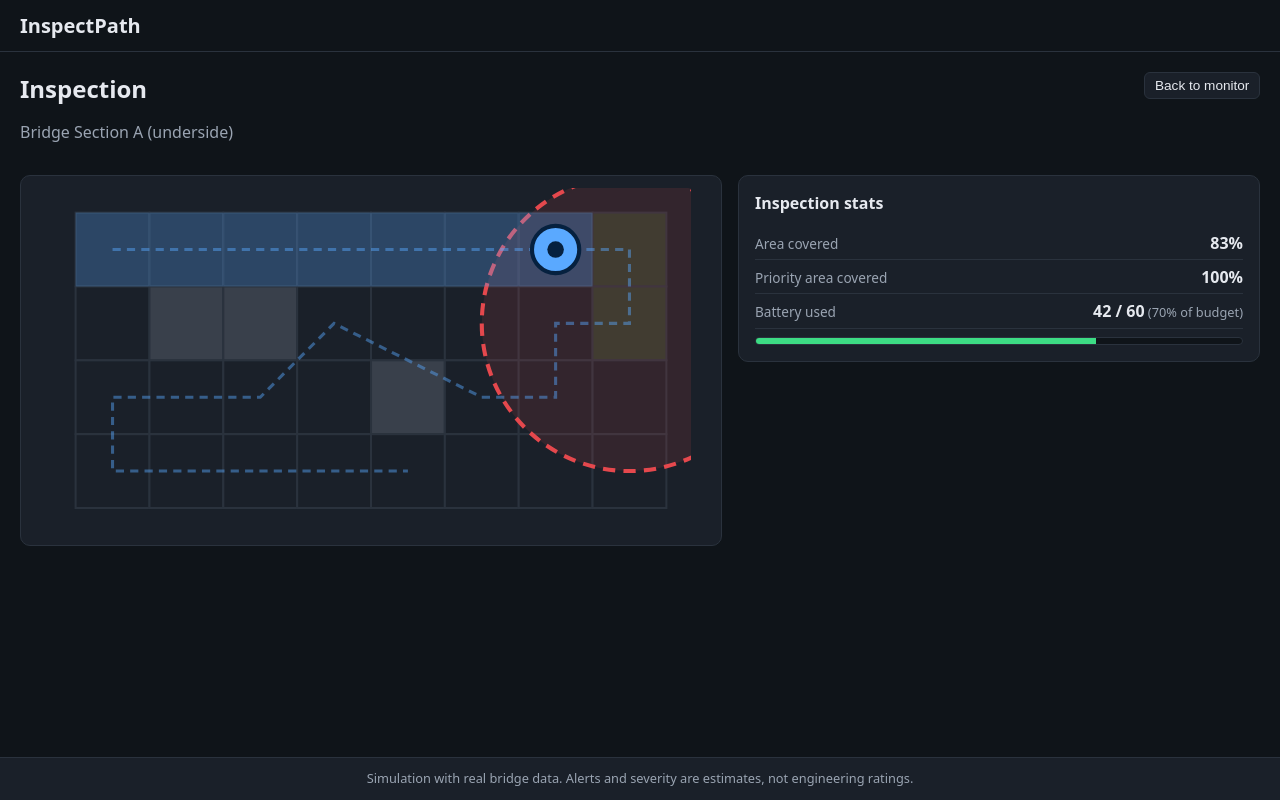
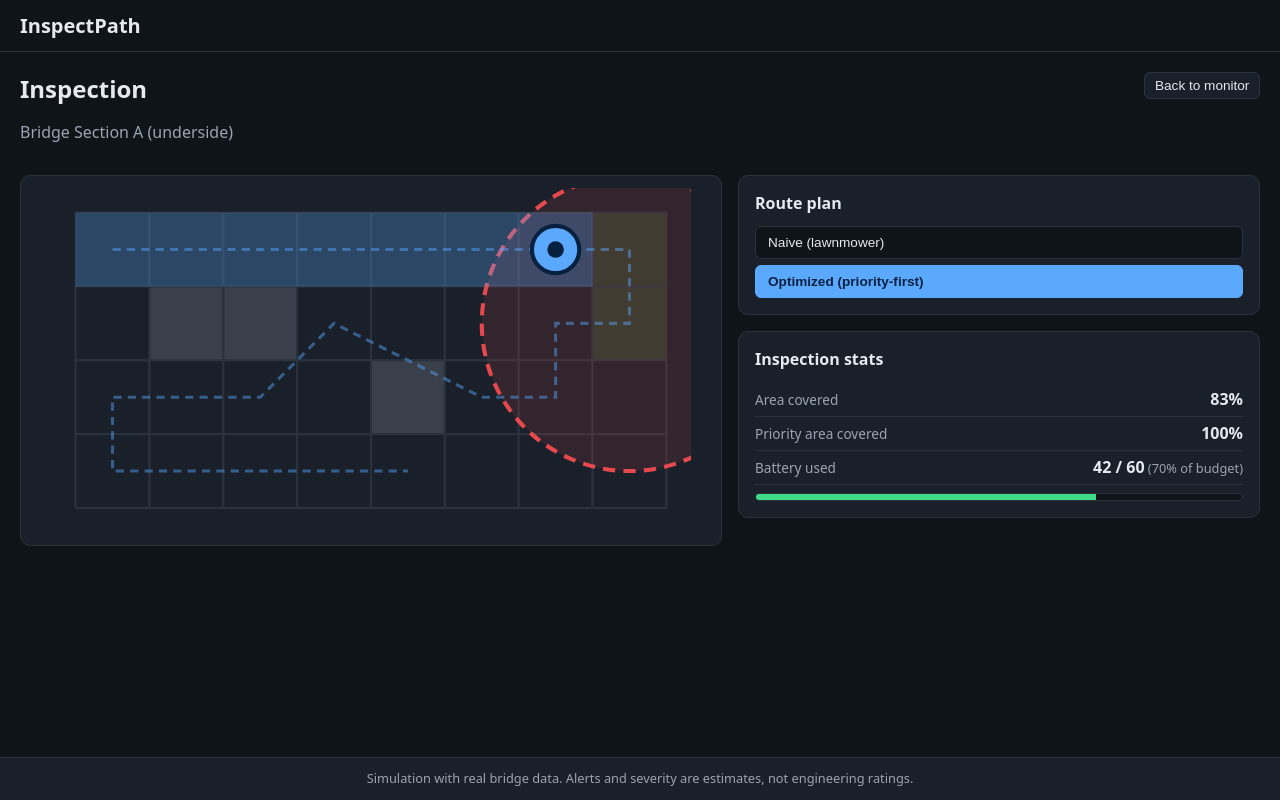
Before and after one commit to Mohammed-Suhail-Shaikh/InspectPath-NewSim, a React (Vite) app in the folder web/: page / in a window 1280 px wide. Both pictures are taken after a click on the button "Dispatch inspection". Built offline with nearby package versions, Linux system fonts and the light colour scheme.

Commit message:
Add plan toggle

```diff
--- a/web/src/features/inspection/InspectionView.tsx
+++ b/web/src/features/inspection/InspectionView.tsx
@@ -6,6 +6,7 @@ import GridMap from "./GridMap";
 import RobotMarker from "./RobotMarker";
 import CoverageLayer from "./CoverageLayer";
 import StatsPanel from "./StatsPanel";
+import PlanToggle from "./PlanToggle";
 import { useRobotRun } from "./useRobotRun";
 import { cellCenter } from "./mapLayout";
 
@@ -86,8 +87,9 @@ export default function InspectionView() {
         </div>
 
         <aside className="inspection-side">
+          <PlanToggle />
           {plan && <StatsPanel stats={plan.stats} />}
-          {/* Plan toggle (task 14), findings (tasks 16-17) added next. */}
+          {/* Findings (tasks 16-17) added next. */}
         </aside>
       </div>
     </div>
--- /dev/null
+++ b/web/src/features/inspection/PlanToggle.tsx
@@ -0,0 +1,31 @@
+import { useViewState } from "../../app/viewState";
+import type { PlanType } from "../../data/types";
+
+const OPTIONS: { value: PlanType; label: string }[] = [
+  { value: "naive", label: "Naive (lawnmower)" },
+  { value: "optimized", label: "Optimized (priority-first)" },
+];
+
+// Switches the active plan. The map, robot path, coverage, and stats all
+// re-derive from the selected plan via view state.
+export default function PlanToggle() {
+  const { selectedPlan, setSelectedPlan } = useViewState();
+
+  return (
+    <section className="plan-toggle">
+      <h3 className="stats-title">Route plan</h3>
+      <div className="plan-toggle-group" role="group" aria-label="Route plan">
+        {OPTIONS.map((o) => (
+          <button
+            key={o.value}
+            className={"plan-btn" + (o.value === selectedPlan ? " active" : "")}
+            onClick={() => setSelectedPlan(o.value)}
+            aria-pressed={o.value === selectedPlan}
+          >
+            {o.label}
+          </button>
+        ))}
+      </div>
+    </section>
+  );
+}
--- a/web/src/styles.css
+++ b/web/src/styles.css
@@ -335,3 +335,38 @@ body {
   height: 100%;
   background: #3ddc84;
 }
+
+.plan-toggle {
+  background: var(--panel);
+  border: 1px solid var(--border);
+  border-radius: 10px;
+  padding: 1rem;
+}
+
+.plan-toggle-group {
+  display: flex;
+  flex-direction: column;
+  gap: 0.4rem;
+}
+
+.plan-btn {
+  background: var(--bg);
+  color: var(--text);
+  border: 1px solid var(--border);
+  border-radius: 6px;
+  padding: 0.5rem 0.75rem;
+  font-size: 0.85rem;
+  cursor: pointer;
+  text-align: left;
+}
+
+.plan-btn.active {
+  background: #5aa9ff;
+  color: #06213f;
+  border-color: #5aa9ff;
+  font-weight: 700;
+}
+
+.plan-btn:hover {
+  border-color: #5aa9ff;
+}
```
